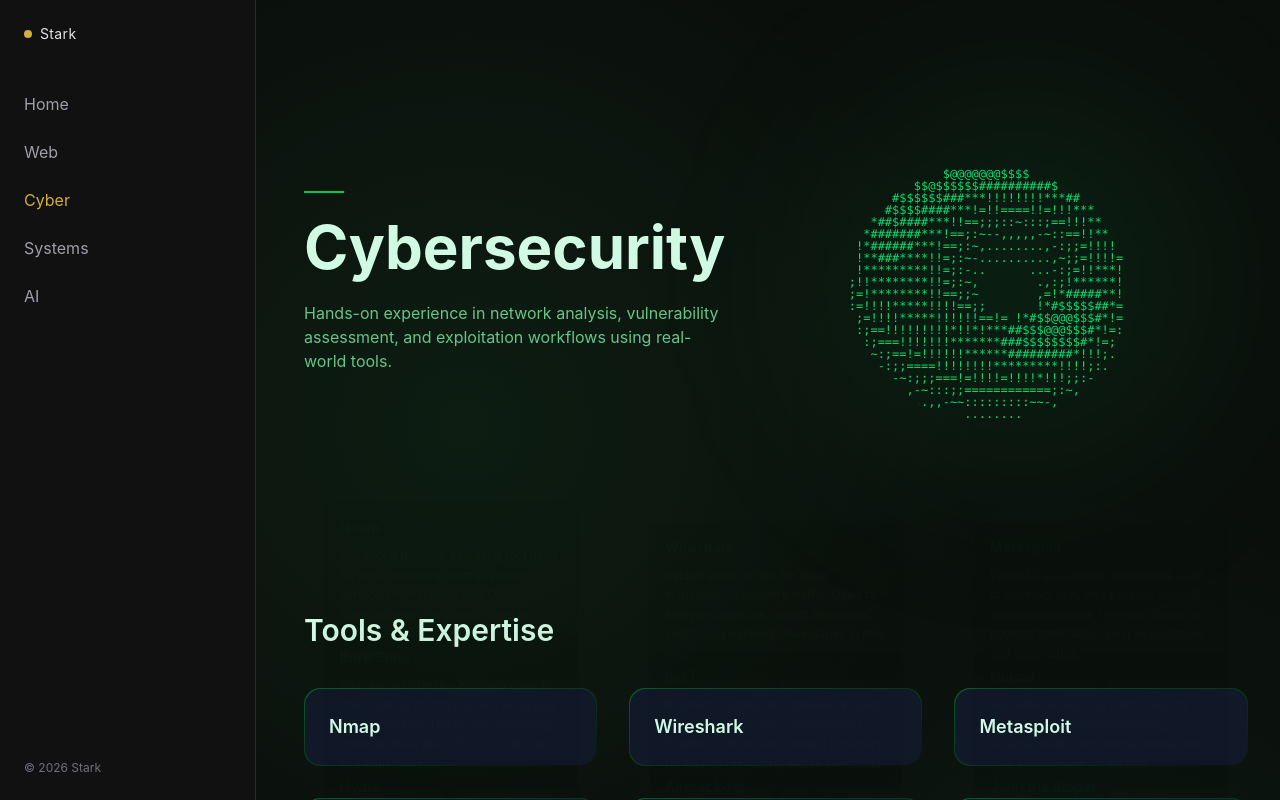
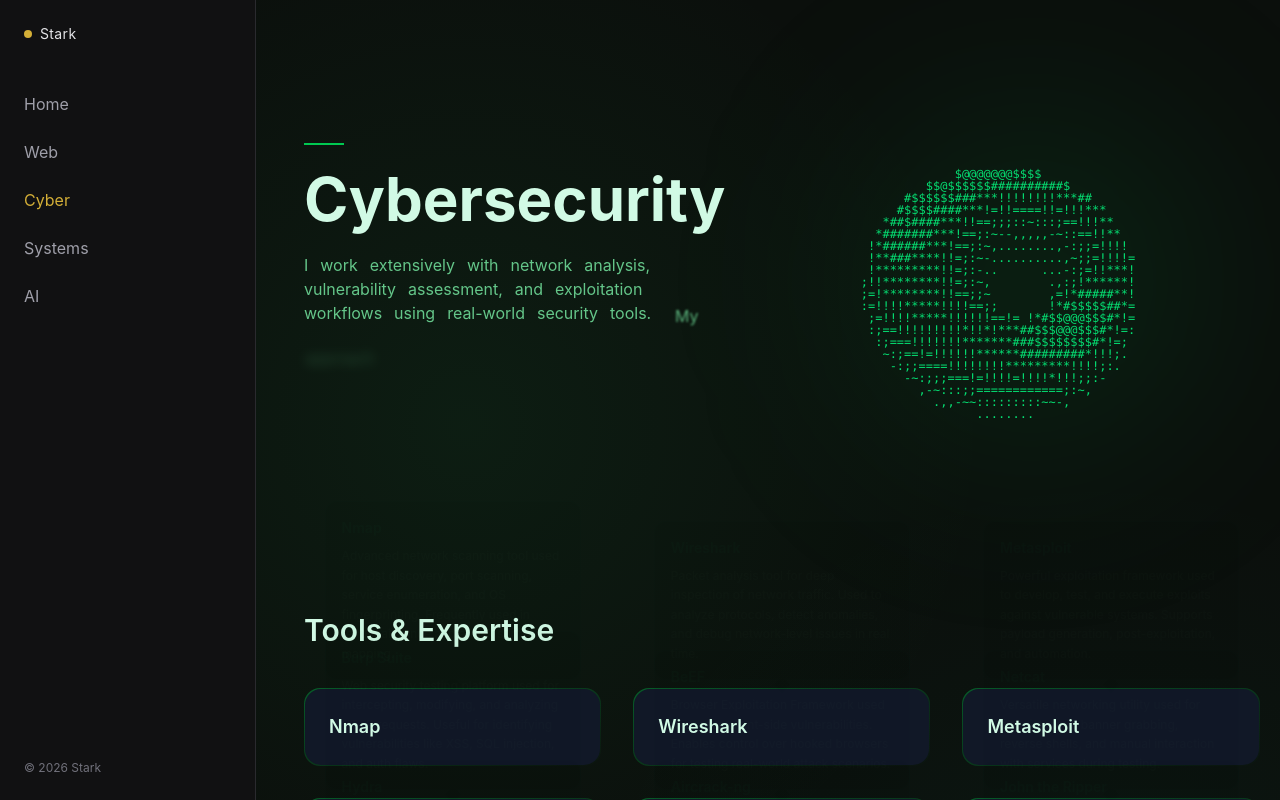
Before and after one commit to Lakshaya-stark/my-portfolio, a React (Vite) app: page /cybersecurity in a window 1280 px wide. Shown: the top 800 px of the page. Built offline with nearby package versions, Linux system fonts and the light colour scheme.

Commit message:
blah blah blah

```diff
--- /dev/null
+++ b/src/components/AnimatedText.jsx
@@ -0,0 +1,49 @@
+import { motion } from "framer-motion";
+
+export default function AnimatedText({ text, className = "" }) {
+  const words = text.split(" ");
+
+  return (
+    <motion.div
+      className={className}
+      initial="hidden"
+      animate="visible"
+      variants={{
+        hidden: {},
+        visible: {
+          transition: {
+            staggerChildren: 0.18,
+            delayChildren: 0.3,
+          },
+        },
+      }}
+    >
+      {words.map((word, index) => (
+        <motion.span
+          key={index}
+          variants={{
+            hidden: {
+              opacity: 0,
+              y: 30,
+              filter: "blur(8px)",
+              scale: 0.95,
+            },
+            visible: {
+              opacity: 1,
+              y: 0,
+              filter: "blur(0px)",
+              scale: 1,
+            },
+          }}
+          transition={{
+            duration: 0.6,
+            ease: [0.22, 1, 0.36, 1],
+          }}
+          className="inline-block mr-3"
+        >
+          {word}
+        </motion.span>
+      ))}
+    </motion.div>
+  );
+}
--- a/src/pages/Cyber.jsx
+++ b/src/pages/Cyber.jsx
@@ -4,6 +4,7 @@ import { useState } from "react";
 import CyberIntro from "../components/CyberIntro";
 import ToolModal from "../components/ToolModal";
 import Donut from "../components/Donut";
+import AnimatedText from "../components/AnimatedText";
 
 export default function Cyber() {
   const [activeTool, setActiveTool] = useState(null);
@@ -95,12 +96,16 @@ export default function Cyber() {
           >
             <div className="w-10 h-[2px] bg-green-500 mb-6"></div>
 
-            <h1 className="text-4xl md:text-6xl font-bold">Cybersecurity</h1>
+            <AnimatedText
+              text="Cybersecurity"
+              className="text-4xl md:text-6xl font-bold"
+            />
 
-            <p className="mt-6 text-green-300/80">
-              Hands-on experience in network analysis, vulnerability assessment,
-              and exploitation workflows using real-world tools.
-            </p>
+            <AnimatedText
+              text="I work extensively with network analysis, vulnerability assessment, and exploitation workflows using real-world security tools.  My approach focuses on understanding systems at a deeper level—how they communicate, where they fail, and how those weaknesses can be identified and leveraged.
+"
+              className="mt-6 text-green-300/80"
+            />
           </motion.div>
 
           {/* Visual */}
```
